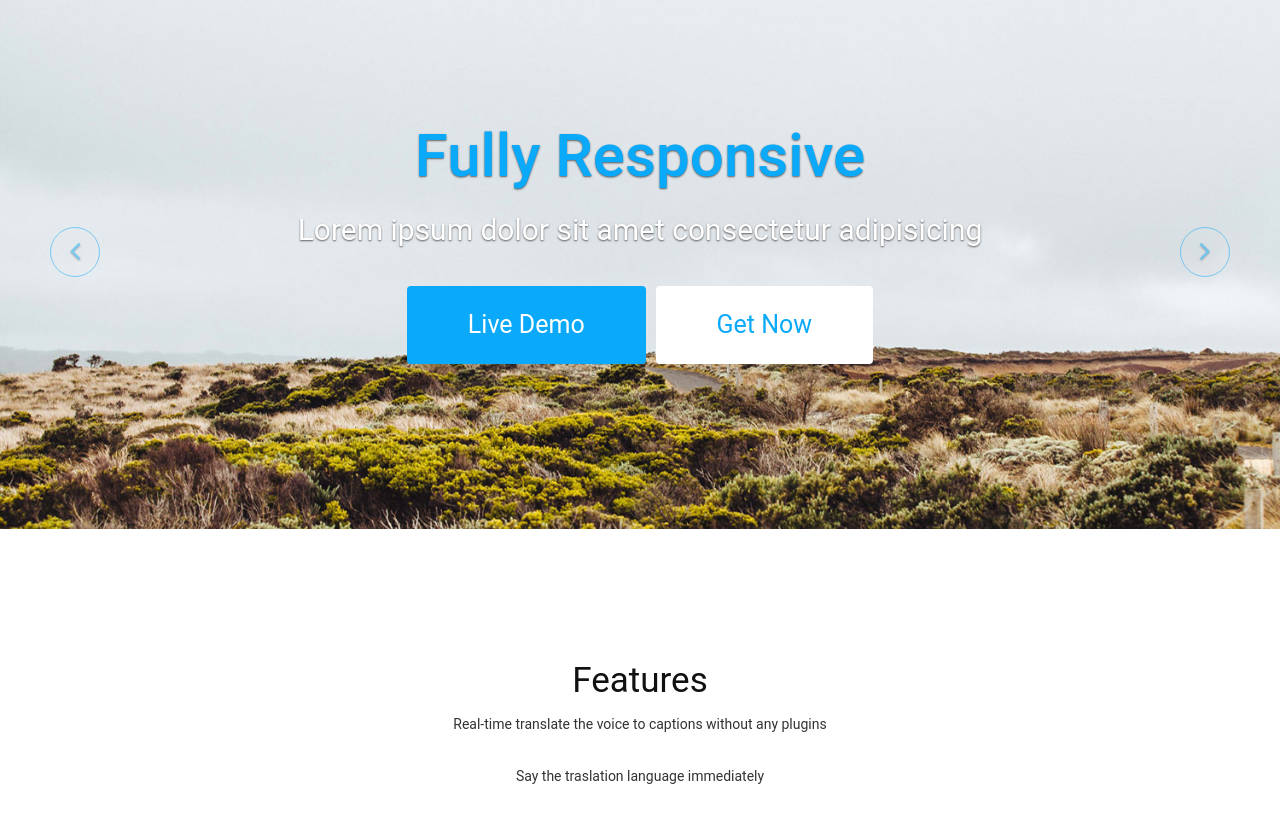
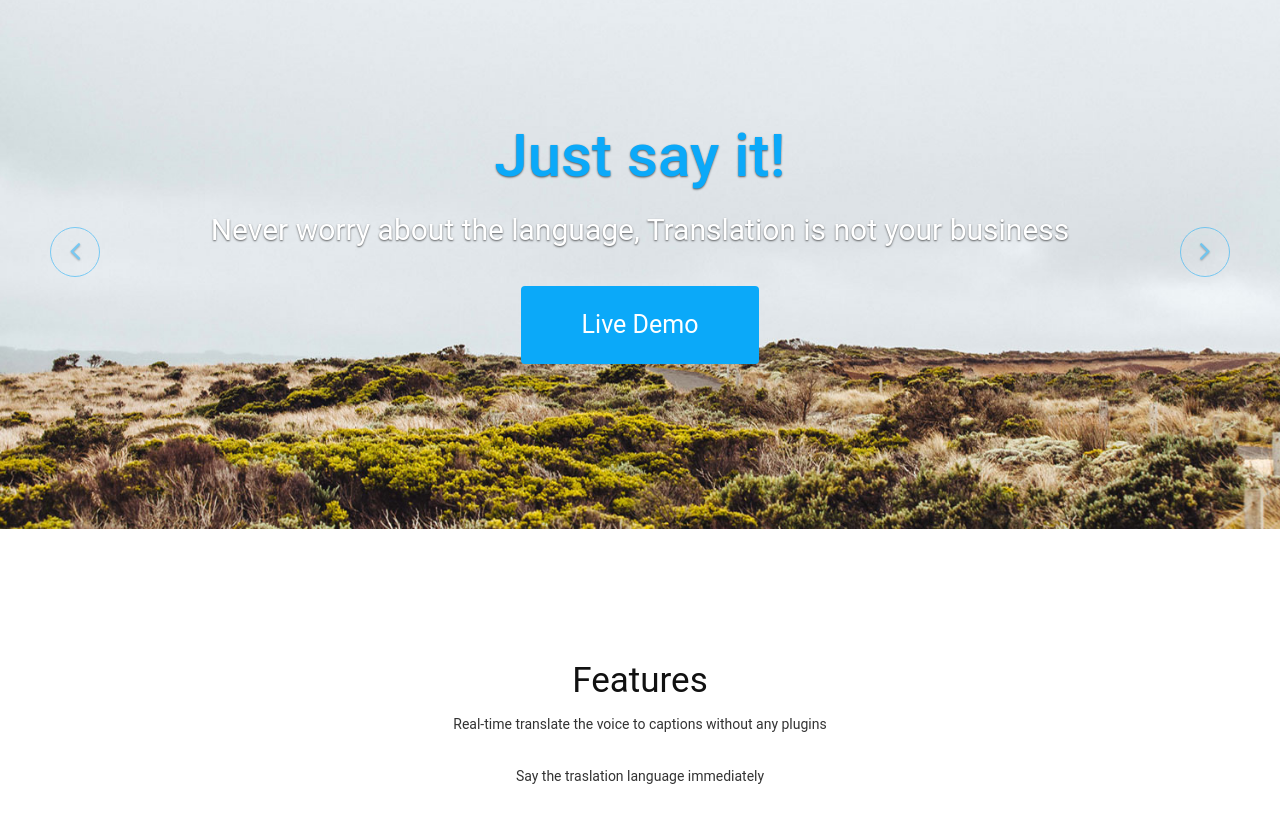
Before and after one commit to waynelkh/traspri, a website: page static/index.html in a window 1280 px wide. Shown: the part 108-930 px from the top of the page. Drawn offline with nearby package versions, Linux system fonts and the light colour scheme; files that its build step writes are made by us from their sources; files whose address does not match are found by name.

Commit message:
Add text

```diff
--- a/static/index.html
+++ b/static/index.html
@@ -74,10 +74,10 @@
 						<img src="img/7.jpg" class="img-responsive" alt="">
 						<div class="carousel-caption">
 							<div class="wow fadeInUp" data-wow-offset="0" data-wow-delay="0.3s">
-								<h2><span>Clean & Fully Modern Design</span></h2>
+								<h2><span>Traspri is Here</span></h2>
 							</div>
 							<div class="wow fadeInUp" data-wow-offset="0" data-wow-delay="0.6s">
-								<p>Lorem ipsum dolor sit amet consectetur adipisicing</p>
+								<p>Seeing and Talking is super easy. NO install, just click</p>
 							</div>
 							<div class="wow fadeInUp" data-wow-offset="0" data-wow-delay="0.9s">
 								<form class="form-inline">
@@ -93,19 +93,21 @@
 						<img src="img/6.jpg" class="img-responsive" alt="">
 						<div class="carousel-caption">
 							<div class="wow fadeInUp" data-wow-offset="0" data-wow-delay="1.0s">
-								<h2>Fully Responsive</h2>
+								<h2>Just say it!</h2>
 							</div>
 							<div class="wow fadeInUp" data-wow-offset="0" data-wow-delay="1.3s">
-								<p>Lorem ipsum dolor sit amet consectetur adipisicing</p>
+								<p>Never worry about the language, Translation is not your business</p>
 							</div>
 							<div class="wow fadeInUp" data-wow-offset="0" data-wow-delay="1.6s">
 								<form class="form-inline">
 									<div class="form-group">
 										<button type="livedemo" name="purchase" class="btn btn-primary btn-lg" required="required">Live Demo</button>
 									</div>
+                                    <!--
 									<div class="form-group">
 										<button type="getnow" name="subscribe" class="btn btn-primary btn-lg" required="required">Get Now</button>
 									</div>
+                                -->
 								</form>
 							</div>
 						</div>
@@ -114,19 +116,21 @@
 						<img src="img/1.jpg" class="img-responsive" alt="">
 						<div class="carousel-caption">
 							<div class="wow fadeInUp" data-wow-offset="0" data-wow-delay="0.3s">
-								<h2>Modern Design</h2>
+								<h2>Tiny App, Great Power</h2>
 							</div>
 							<div class="wow fadeInUp" data-wow-offset="0" data-wow-delay="0.6s">
-								<p>Lorem ipsum dolor sit amet consectetur adipisicing</p>
+								<p>Enjoy Traspri! Enjoy the happy time with your loves!</p>
 							</div>
 							<div class="wow fadeInUp" data-wow-offset="0" data-wow-delay="0.9s">
 								<form class="form-inline">
 									<div class="form-group">
 										<button type="livedemo" name="purchase" class="btn btn-primary btn-lg" required="required">Live Demo</button>
 									</div>
+                                    <!--
 									<div class="form-group">
 										<button type="getnow" name="subscribe" class="btn btn-primary btn-lg" required="required">Get Now</button>
 									</div>
+                                    -->
 								</form>
 							</div>
 						</div>
```
